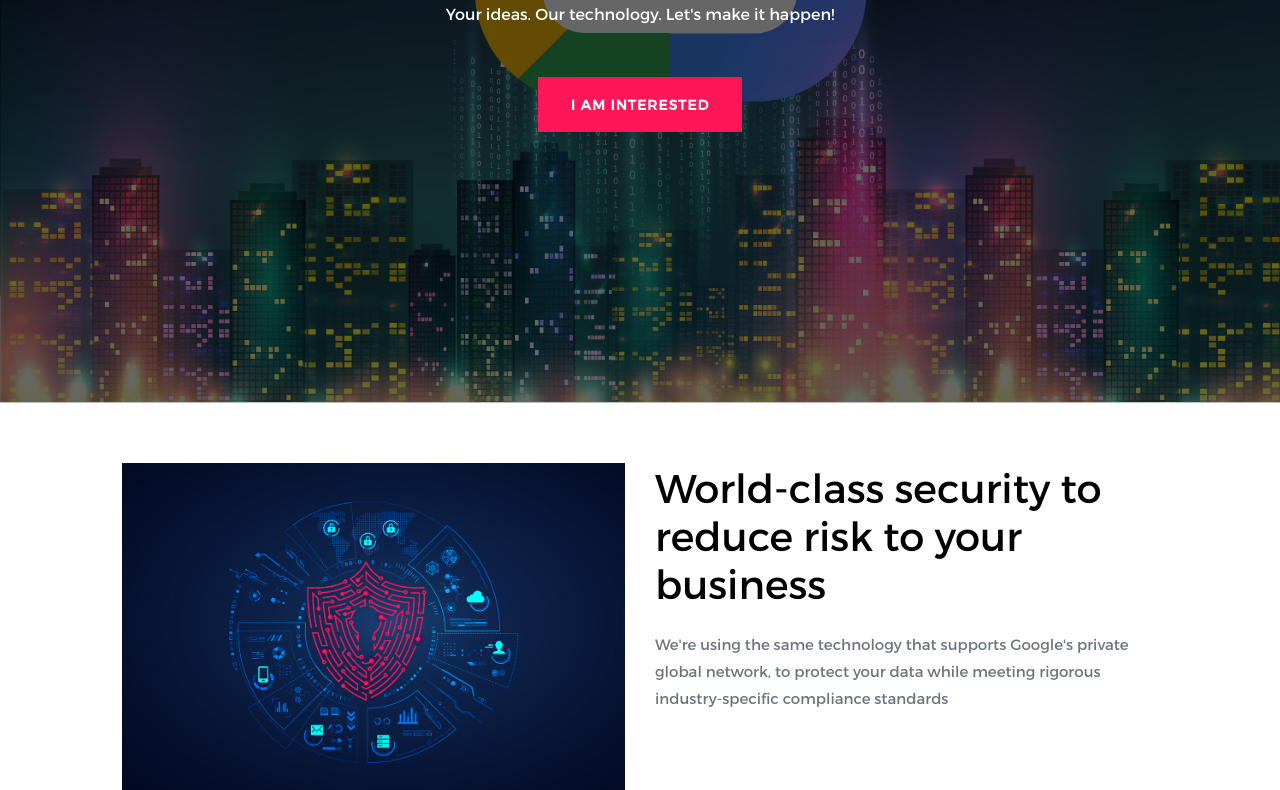
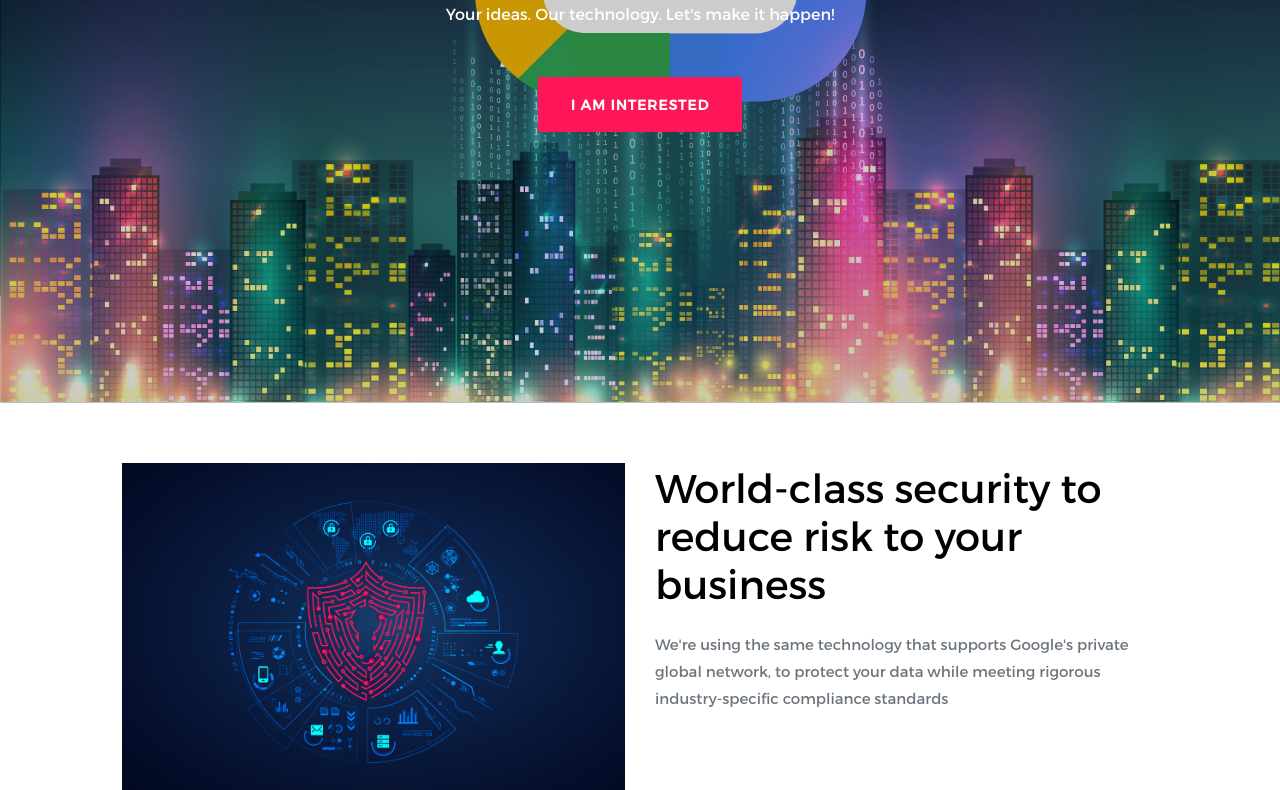
Before and after one commit to yasrapss/sf-bizcloud-gcp, a plain HTML site: page index.html in a window 1280 px wide. Shown: the part 292-1082 px from the top of the page. Drawn offline with Linux system fonts and the light colour scheme.

Commit message:
Update style.css

```diff
--- a/css/style.css
+++ b/css/style.css
@@ -123,7 +123,7 @@ p {
 
 .bg-overlay {
   background-color: #000;
-  opacity: 0.6;
+  opacity: 0.2;
   position: absolute;
   top: 0;
   left: 0;
```
